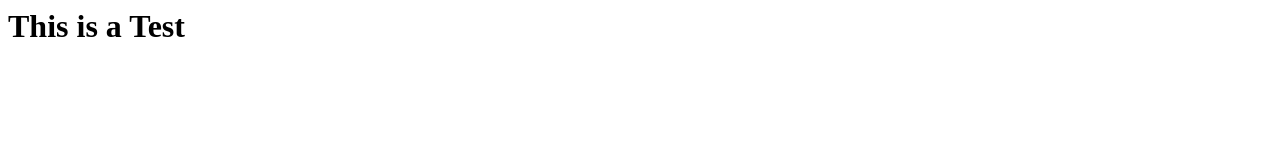
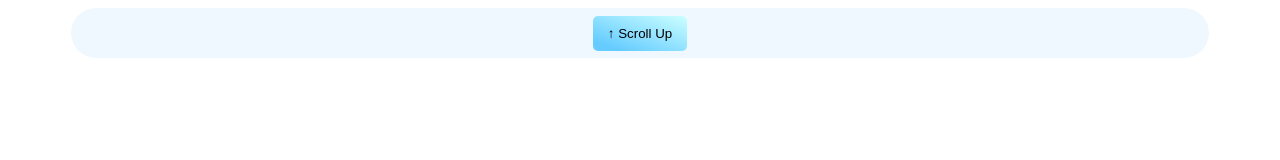
Before and after one commit to SirAlexus1811/SirAlexus1811.github.io, a plain HTML site: page index.html in a window 1280 px wide. Drawn offline with Linux system fonts and the light colour scheme.

Commit message:
Structure Changes and Working on Scroll Button

```diff
--- a/index.html
+++ b/index.html
@@ -3,8 +3,18 @@
         <meta charset="UTF-8">
         <title>Alex's Webpage</title>
         <link rel="stylesheet" href="style.css">
+        <script src="script.js"></script>
+        <link rel="shortcut icon" href="favicon.ico" type="image/x-icon">
     </head>
     <body>
-        <h1>This is a Test</h1>
+        <nav class="navBar"></nav>
+        <main class="mainBlock">
+            <article class="articleBlock">
+
+            </article>
+        </main>
+        <footer class="pageFooter">
+            <button class="buttonFooter" id="bFScroll">↑ Scroll Up</button>
+        </footer>
     </body>
 </html>
--- /dev/null
+++ b/script.js
@@ -0,0 +1,7 @@
+document.addEventListener("DOMContentLoaded", function () {
+    let scrollUpBtn = document.getElementById("bFScroll");
+
+    scrollUpBtn.addEventListener("click", function () {
+        window.scrollTo({ top: 0, behavior: "smooth" });
+    });
+});
--- a/style.css
+++ b/style.css
@@ -0,0 +1,32 @@
+.pageFooter {
+    background-color: aliceblue;
+    position: relative;
+    height: 50px;
+    width: auto;
+    margin-left: 5%;
+    margin-right: 5%;
+    align-items: center;
+    justify-content: center;
+    display: flex;
+    border-radius: 25px;
+}
+
+.buttonFooter {
+    bottom: 10px; /* Abstand vom unteren Rand des Footers */
+    left: 50%;
+    padding: 10px 15px;
+    background: linear-gradient(to top right, #66ccff var(--p1, 15%), #ccffff var(--p2, 100%));
+    color: black;
+    border: none;
+    border-radius: 5px;
+    transition: 1s, background-position 0s;
+}
+
+.buttonFooter:hover {
+    --p1: 20%;
+    --p2: 80%;
+}
+
+body {
+    background-image: none;
+}
```
Also changed, not shown: PostAPI/TikTok/index.html (renamed from TikTok/index.html), PostAPI/TikTok/tiktok7cXyR4Fa5fyrfZun23LYHtG6rx6alLWK.txt (renamed from TikTok/tiktok7cXyR4Fa5fyrfZun23LYHtG6rx6alLWK.txt), favicon.ico (added), 4 other files.
